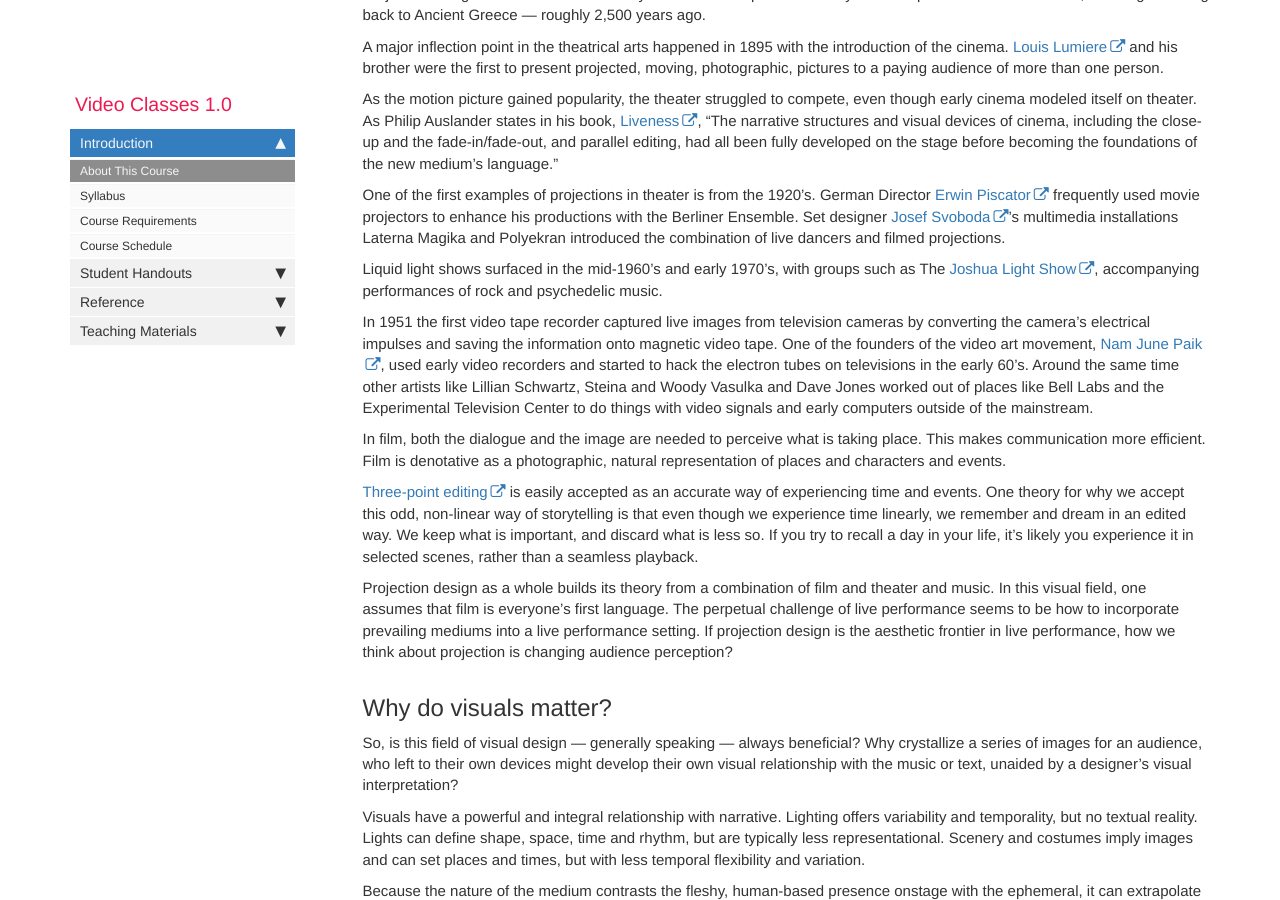
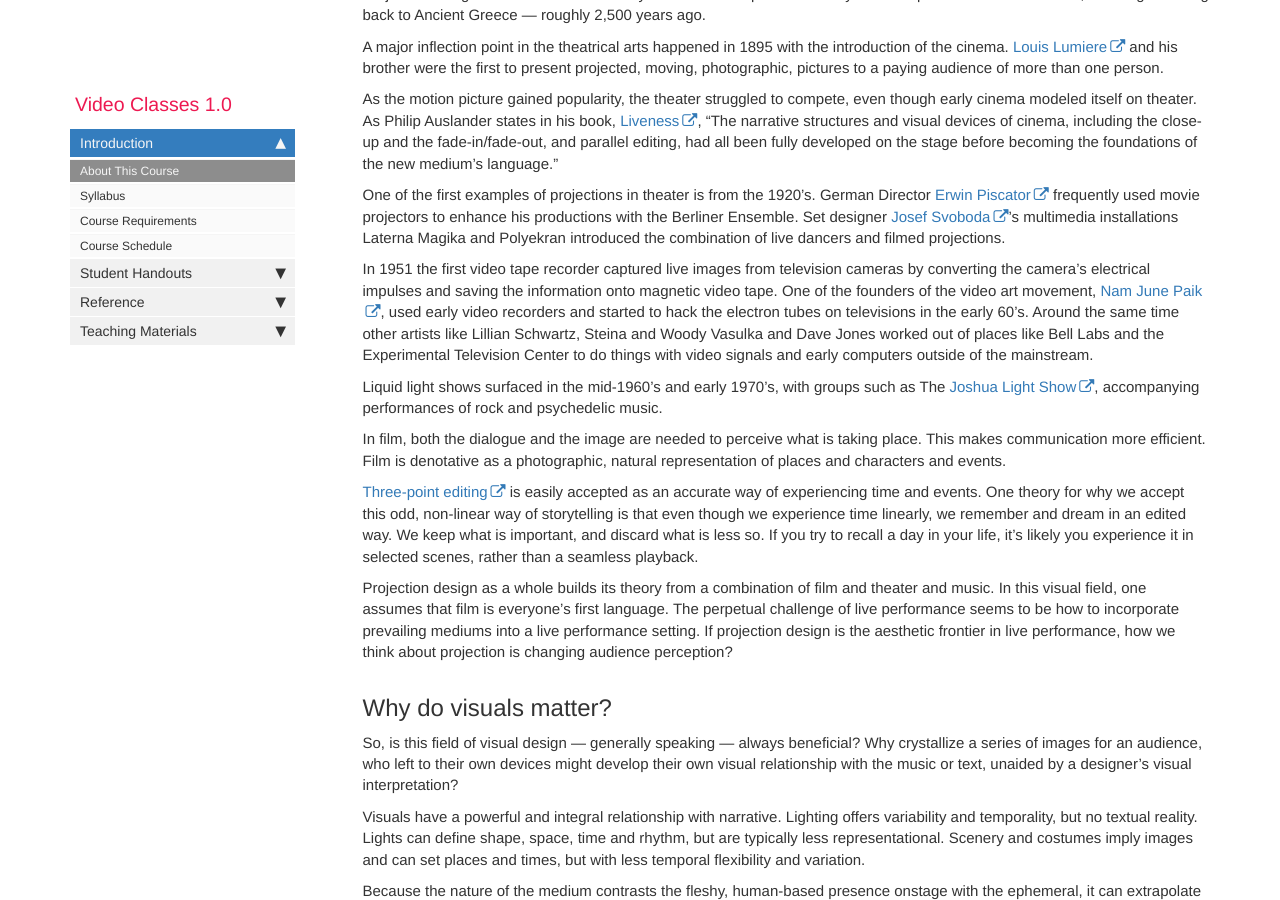
Before and after one commit to Vidvox/vvedu, a Jekyll site: the page built from index.md, in a window 1280 px wide and 900 px high, scrolled down 1494 px. Built offline with Jekyll 4.4.1, drawn with Linux system fonts in a browser that asks for light colours; nearby versions of some CDN libraries; comment, search, counter and statistics services are not loaded.

Commit message:
Minor change

```diff
--- a/index.md
+++ b/index.md
@@ -47,9 +47,9 @@ As the motion picture gained popularity, the theater struggled to compete, even
 
 One of the first examples of projections in theater is from the 1920’s. German Director [Erwin Piscator](https://en.wikipedia.org/wiki/Erwin_Piscator) frequently used movie projectors to enhance his productions with the Berliner Ensemble. Set designer [Josef Svoboda](https://en.wikipedia.org/wiki/Josef_Svoboda)’s multimedia installations Laterna Magika and Polyekran introduced the combination of live dancers and filmed projections.
 
+In 1951 the first video tape recorder captured live images from television cameras by converting the camera's electrical impulses and saving the information onto magnetic video tape. One of the founders of the video art movement, [Nam June Paik](https://en.wikipedia.org/wiki/Nam_June_Paik), used early video recorders and started to hack the electron tubes on televisions in the early 60's. Around the same time other artists like Lillian Schwartz, Steina and Woody Vasulka and Dave Jones worked out of places like Bell Labs and the Experimental Television Center to do things with video signals and early computers outside of the mainstream.
+
 Liquid light shows surfaced in the mid-1960’s and early 1970’s, with groups such as The [Joshua Light Show](http://www.joshualightshow.com/), accompanying performances of rock and psychedelic music.
-
-In 1951 the first video tape recorder captured live images from television cameras by converting the camera's electrical impulses and saving the information onto magnetic video tape. One of the founders of the video art movement, [Nam June Paik](https://en.wikipedia.org/wiki/Nam_June_Paik), used early video recorders and started to hack the electron tubes on televisions in the early 60's. Around the same time other artists like Lillian Schwartz, Steina and Woody Vasulka and Dave Jones worked out of places like Bell Labs and the Experimental Television Center to do things with video signals and early computers outside of the mainstream.
 
 In film, both the dialogue and the image are needed to perceive what is taking place. This makes communication more efficient. Film is denotative as a photographic, natural representation of places and characters and events.
 
```
